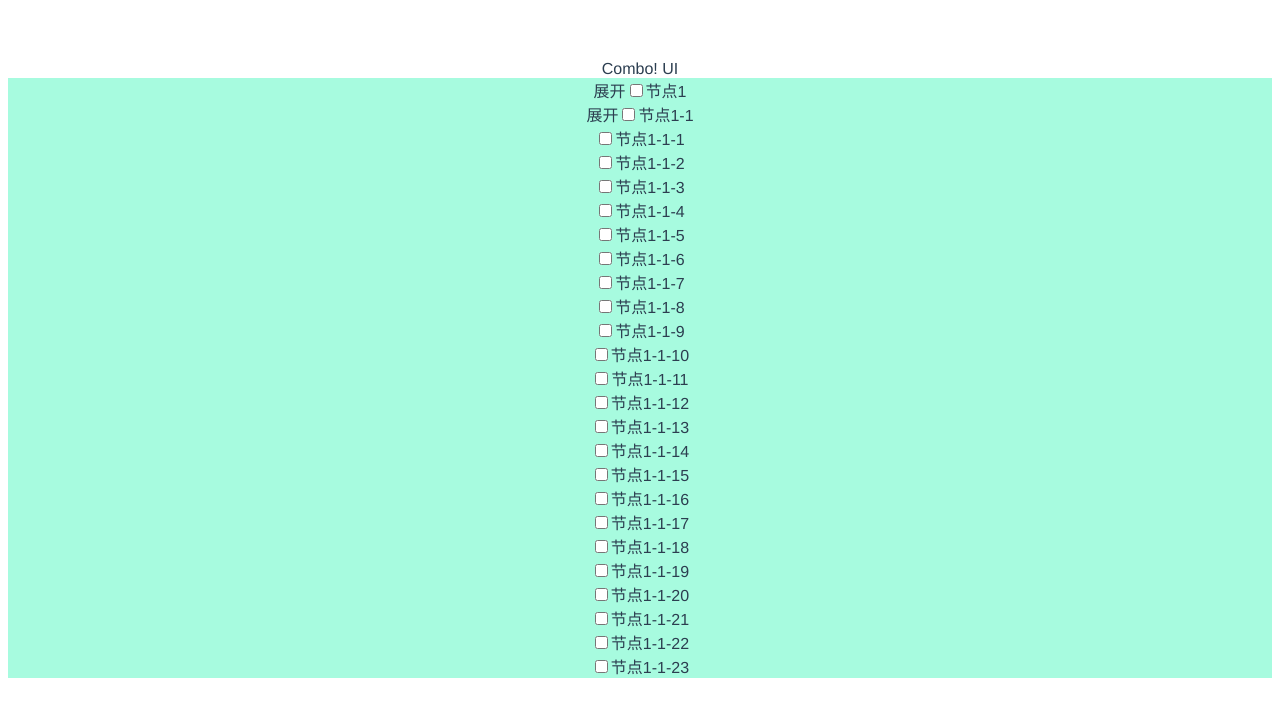
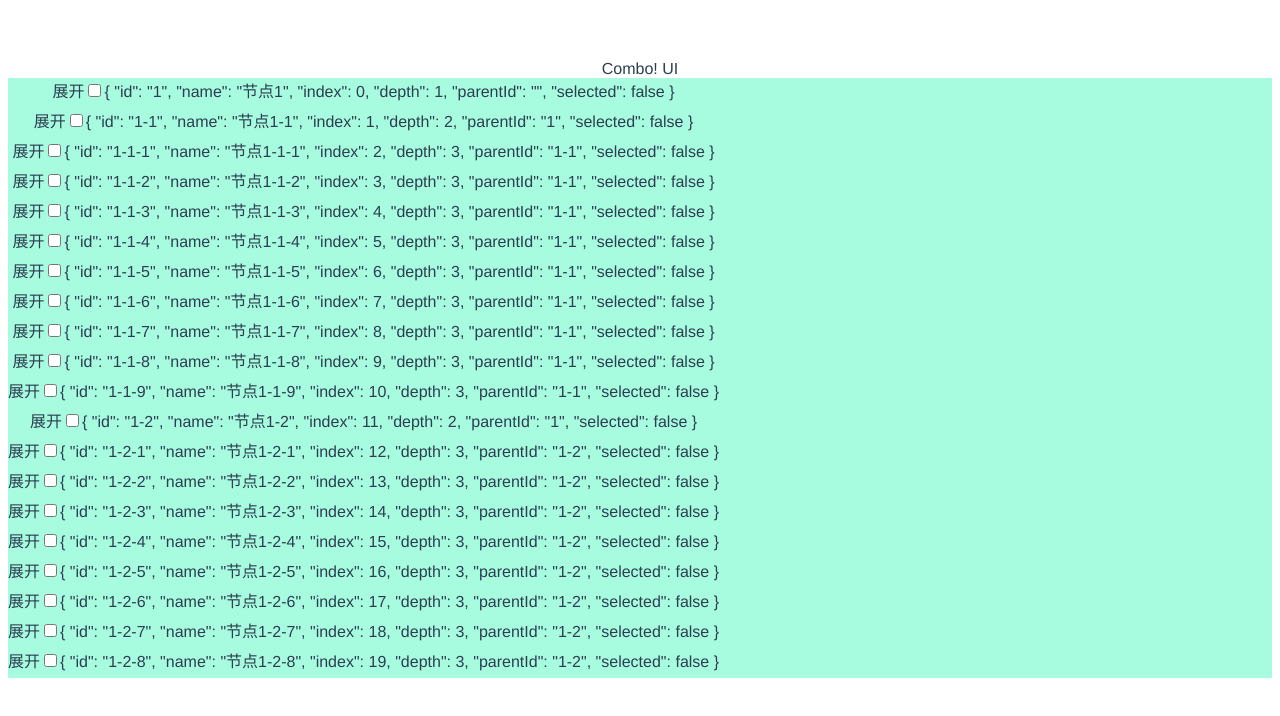
Before and after one commit to Congb19/combo-ui, a Vue app: page / in a window 1280 px wide. Shown: the top 716 px of the page. Built offline with nearby package versions, Linux system fonts and the light colour scheme.

Commit message:
feat: tree_scroll test

```diff
--- a/src/combo-ui/Tree/Tree.vue
+++ b/src/combo-ui/Tree/Tree.vue
@@ -4,7 +4,8 @@ export default {
 };
 </script>
 <script setup lang="ts">
-import { PropType, ref, reactive, onMounted } from 'vue';
+import { PropType, ref, reactive, onMounted, computed } from 'vue';
+import TreeNode from './TreeNode.vue';
 
 interface TreeNode {
   id: string;
@@ -37,44 +38,110 @@ const events = {
 const style = {
   height: props.height + 'px',
 };
+// 数据处理
+// ------------------------------------------------------------------------------
+// 按渲染顺序构造成list
+let index = 0;
+const resolveData = (
+  data: TreeNode[],
+  depth: number,
+  parentId: string
+): any[] => {
+  const res: TreeNode[] = [];
+  data.forEach((item: TreeNode) => {
+    const node = {
+      id: item.id,
+      name: item.name,
+      index,
+      depth,
+      parentId,
+      selected: false,
+    };
+    index++;
+    res.push(node);
+    if (item.children && item.children.length > 0) {
+      res.push(...resolveData(item.children, depth + 1, item.id));
+    }
+  });
+  return res;
+};
+const listData = resolveData(props.data, 1, '');
+let start = ref(0),
+  end = ref(100);
+let listData_render = reactive(listData.slice(start.value, end.value));
+// let listData_render = computed(() =>
+//   listData.slice(start.value, end.value + 1)
+// );
+console.log(listData);
 
 // 区域渲染
-// const refsLevel1 = ref([]);
-// onMounted(() => {
-//   console.log(refsLevel1.value[0]);
-//   const target = refsLevel1.value[0];
-//   const callback = (changes: any) => {
-//     for (const change of changes) {
-//       console.log('change!', change);
-//     }
-//   };
-//   const observer = new IntersectionObserver(callback);
-//   observer.observe(target);
-// });
+// ------------------------------------------------------------------------------
+const nodesRefs = ref([]);
+const treeRef = ref();
+onMounted(() => {
+  console.log(treeRef.value);
+  const callback = (changes: any) => {
+    for (let i = 0; i < changes.length; i++) {
+      const change = changes[i];
+      console.log(
+        'change!',
+        change.target,
+        change.isIntersecting,
+        change.target.outerText
+      );
+      // 如果end变成true了说明滚到底了，需要更新start和end
+      if (
+        change.isIntersecting &&
+        change.target.id == 'id_' + (end.value - 1)
+      ) {
+        console.log('got bottom!');
+        listData_render.push(...listData.slice(end.value, end.value + 10));
+        console.log('push over', listData_render);
+        start.value += 10;
+        end.value += 10;
+        if (start.value !== 0) listData_render.splice(0, 10);
+        console.log('splice over', listData_render);
+      }
+      // 如果start变成true了说明滚到顶了，需要更新start和end
+      if (
+        change.isIntersecting &&
+        change.target.id == 'id_' + start.value &&
+        start.value !== 0
+      ) {
+        console.log('got top!');
+        start.value -= 10;
+        end.value -= 10;
+        listData_render.unshift(
+          ...listData.slice(start.value, start.value + 10)
+        );
+        listData_render.splice(100, 10);
+      }
+      console.log(start.value, end.value);
+      // console.log(
+      //   listData_render[0].index,
+      //   listData_render[99].index
+      // );
+    }
+  };
+  const observer = new IntersectionObserver(callback);
+
+  nodesRefs.value.forEach((item) => {
+    observer.observe(item);
+  });
+  // observer.observe(target);
+});
 
 // console.log(props.data, props.selectedNode);
-// console.log(refsLevel1.value);
 </script>
 
 <template>
-  <div class="c-tree" :style="style">
-    <div v-for="node in data" ref="refsLevel1">
-      <span v-if="node.children" @click="() => events.c_expand(node)"
-        >展开</span
-      >
-      <input type="checkbox" />{{ node.name }}
-      <div v-if="node.children" v-for="node1 in node.children">
-        <span v-if="node1.children" @click="() => events.c_expand(node1)"
-          >展开</span
-        >
-        <input type="checkbox" />{{ node1.name }}
-        <div v-if="node1.children" v-for="node2 in node1.children">
-          <span v-if="node2.children" @click="() => events.c_expand(node2)"
-            >展开</span
-          >
-          <input type="checkbox" />{{ node2.name }}
-        </div>
-      </div>
+  <div class="c-tree" :style="style" ref="treeRef">
+    <div
+      v-for="node in listData_render"
+      ref="nodesRefs"
+      :id="'id_' + node.index!"
+    >
+      <TreeNode :node="node"></TreeNode>
     </div>
   </div>
 </template>
@@ -84,6 +151,6 @@ const style = {
   overflow: scroll;
 }
 .c-tree::-webkit-scrollbar {
-  width: 0px;
+  /* width: 0px; */
 }
 </style>
--- a/src/combo-ui/Tree/TreeNode.vue
+++ b/src/combo-ui/Tree/TreeNode.vue
@@ -0,0 +1,26 @@
+<script lang="ts" setup>
+import { PropType, ref, reactive, onMounted } from 'vue';
+interface TreeNode {
+  id: string;
+  name: string;
+  children?: TreeNode[] | null;
+}
+const props = defineProps({
+  node: {
+    type: Object as PropType<TreeNode | null>,
+    default: null,
+  },
+});
+</script>
+<template>
+  <div v-if="node" class="c-tree__node">
+    <span>展开</span>
+    <input type="checkbox" />{{ node }}
+  </div>
+</template>
+<style>
+.c-tree__node{
+  display: inline-block;
+  height: 30px;
+}
+</style>
--- /dev/null
+++ b/src/combo-ui/Tree/Tree_scroll.vue
@@ -0,0 +1,137 @@
+<script lang="ts">
+export default {
+  name: 'CTree',
+};
+</script>
+<script setup lang="ts">
+import { PropType, ref, reactive, onMounted, computed } from 'vue';
+import TreeNode from './TreeNode.vue';
+
+interface TreeNode {
+  id: string;
+  name: string;
+  children?: TreeNode[] | null;
+}
+
+// props & events
+// ------------------------------------------------------------------------------
+const props = defineProps({
+  height: {
+    type: Number,
+    default: 500,
+  },
+  data: {
+    type: Array as PropType<TreeNode[]>,
+    default: [],
+  },
+  selectedNode: {
+    type: Array as PropType<TreeNode[]>,
+    default: [],
+  },
+});
+const emit = defineEmits(['c_expand']);
+const events = {
+  c_expand: (node: TreeNode) => {
+    emit('c_expand', node);
+  },
+};
+const style = {
+  height: props.height + 'px',
+};
+// 数据处理
+// ------------------------------------------------------------------------------
+// 按渲染顺序构造成list
+let index = 0;
+const resolveData = (
+  data: TreeNode[],
+  depth: number,
+  parentId: string
+): any[] => {
+  const res: TreeNode[] = [];
+  data.forEach((item: TreeNode) => {
+    const node = {
+      id: item.id,
+      name: item.name,
+      index,
+      depth,
+      parentId,
+      selected: false,
+    };
+    index++;
+    res.push(node);
+    if (item.children && item.children.length > 0) {
+      res.push(...resolveData(item.children, depth + 1, item.id));
+    }
+  });
+  return res;
+};
+const listData = resolveData(props.data, 1, '');
+console.log(listData);
+
+// 区域渲染
+// ------------------------------------------------------------------------------
+let startOffset = ref(0);
+let start = ref(0),
+  end = ref(40);
+const nodesRefs = ref([]);
+const treeRef = ref();
+const listHeight = computed(() => 30 * listData.length);
+const visibleCount = computed(() => Math.ceil(props.height / 30));
+const getTransform = computed(
+  () => `translate3d(0, ${startOffset.value}px, 0)`
+);
+const visibleData = computed(() =>
+  listData.slice(
+    start.value,
+    Math.min(end.value + 10, listData.length)
+  )
+);
+const scrollEvent = () => {
+  let scrollTop = treeRef.value.scrollTop;
+
+  let viewStart = Math.floor(scrollTop / 30);
+  let viewEnd = start.value + visibleCount.value;
+  start.value = viewStart;
+  end.value = viewEnd;
+
+  // 同步滚动
+  startOffset.value = scrollTop - (scrollTop % 30);
+};
+onMounted(() => {
+  console.log(treeRef.value.scrollTop);
+});
+
+// console.log(props.data, props.selectedNode);
+</script>
+
+<template>
+  <div class="c-tree" :style="style" ref="treeRef" @scroll="scrollEvent">
+    <div
+      class="c-tree__list-phantom"
+      :style="{ height: listHeight + 'px' }"
+    ></div>
+    <div class="c-tree__list" :style="{ transform: getTransform }">
+      <div
+        v-for="node in visibleData"
+        ref="nodesRefs"
+        :id="'id_' + node.index!"
+      >
+        <TreeNode :node="node"></TreeNode>
+      </div>
+    </div>
+  </div>
+</template>
+
+<style scoped>
+.c-tree {
+  overflow: scroll;
+  position: relative;
+}
+.c-tree__list {
+  position: absolute;
+  top: 0;
+}
+.c-tree::-webkit-scrollbar {
+  /* width: 0px; */
+}
+</style>
--- a/src/combo-ui/components.ts
+++ b/src/combo-ui/components.ts
@@ -1,7 +1,7 @@
 import { default as CButton } from './Button/Button.vue';
 import { default as CTag } from './Tag/Tag.vue';
 import { default as CTabBar } from './TabBar/TabBar';
-import { default as CTree } from './Tree/Tree.vue';
+import { default as CTree } from './Tree/Tree_scroll.vue';
 
 export const All = [CButton, CTag, CTabBar, CTree];
 
--- a/src/pages/test.vue
+++ b/src/pages/test.vue
@@ -49,19 +49,20 @@ let selectedNode: TreeNode[] = [];
 const expandTest = (node: TreeNode) => {
   console.log('expand', node);
 };
-for (let i = 0; i < 10; i++) {
+// 测试数据
+for (let i = 0; i < 7; i++) {
   let node: TreeNode = {
     id: i + 1 + '',
     name: '节点' + (i + 1),
     children: [],
   };
-  for (let j = 0; j < 20; j++) {
+  for (let j = 0; j < 8; j++) {
     let node1: TreeNode = {
       id: i + 1 + '-' + (j + 1),
       name: '节点' + (i + 1) + '-' + (j + 1),
       children: [],
     };
-    for (let k = 0; k < 30; k++) {
+    for (let k = 0; k < 9; k++) {
       let node2: TreeNode = {
         id: i + 1 + '-' + (j + 1) + '-' + (k + 1),
         name: '节点' + (i + 1) + '-' + (j + 1) + '-' + (k + 1),
```
